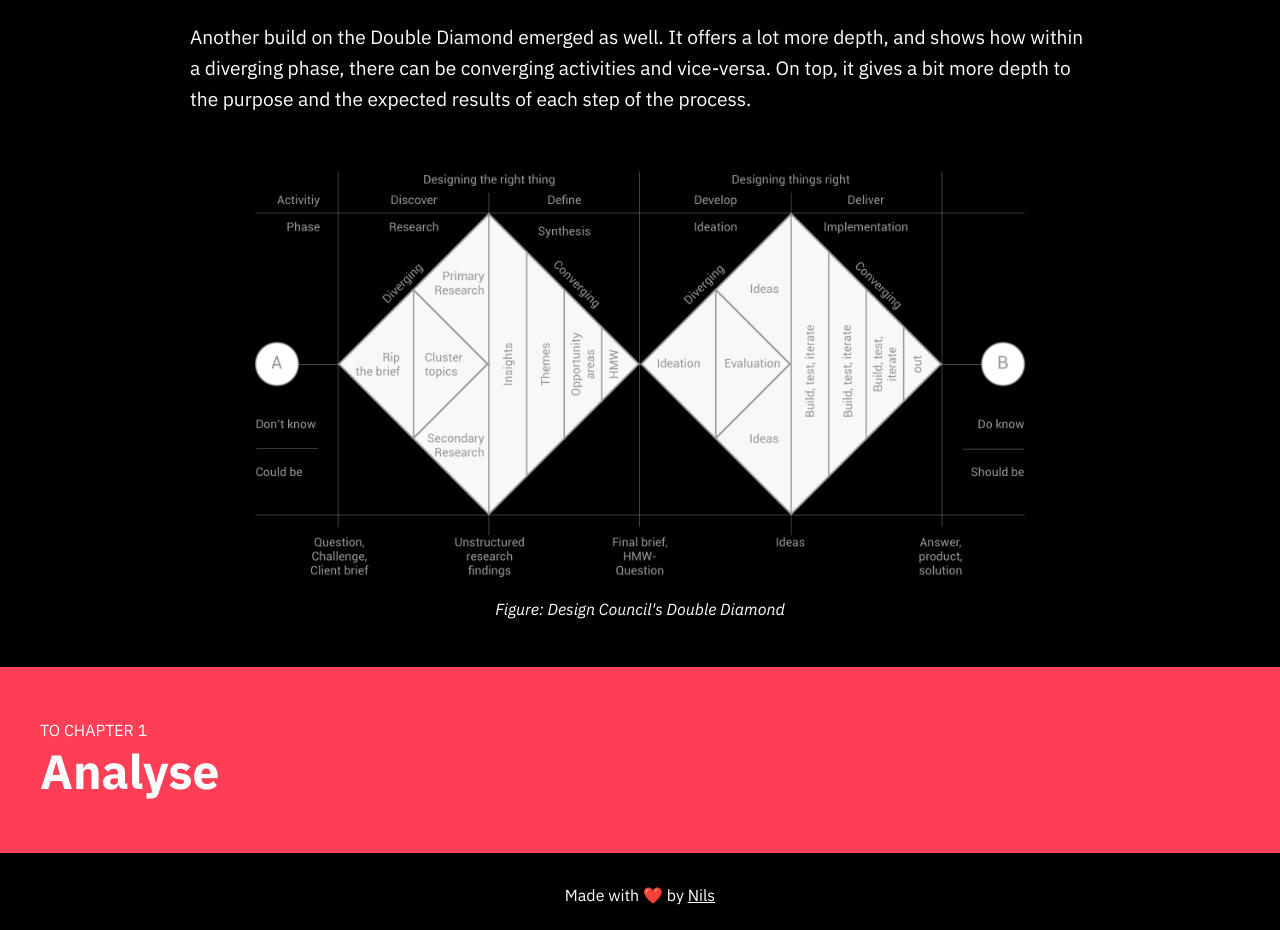
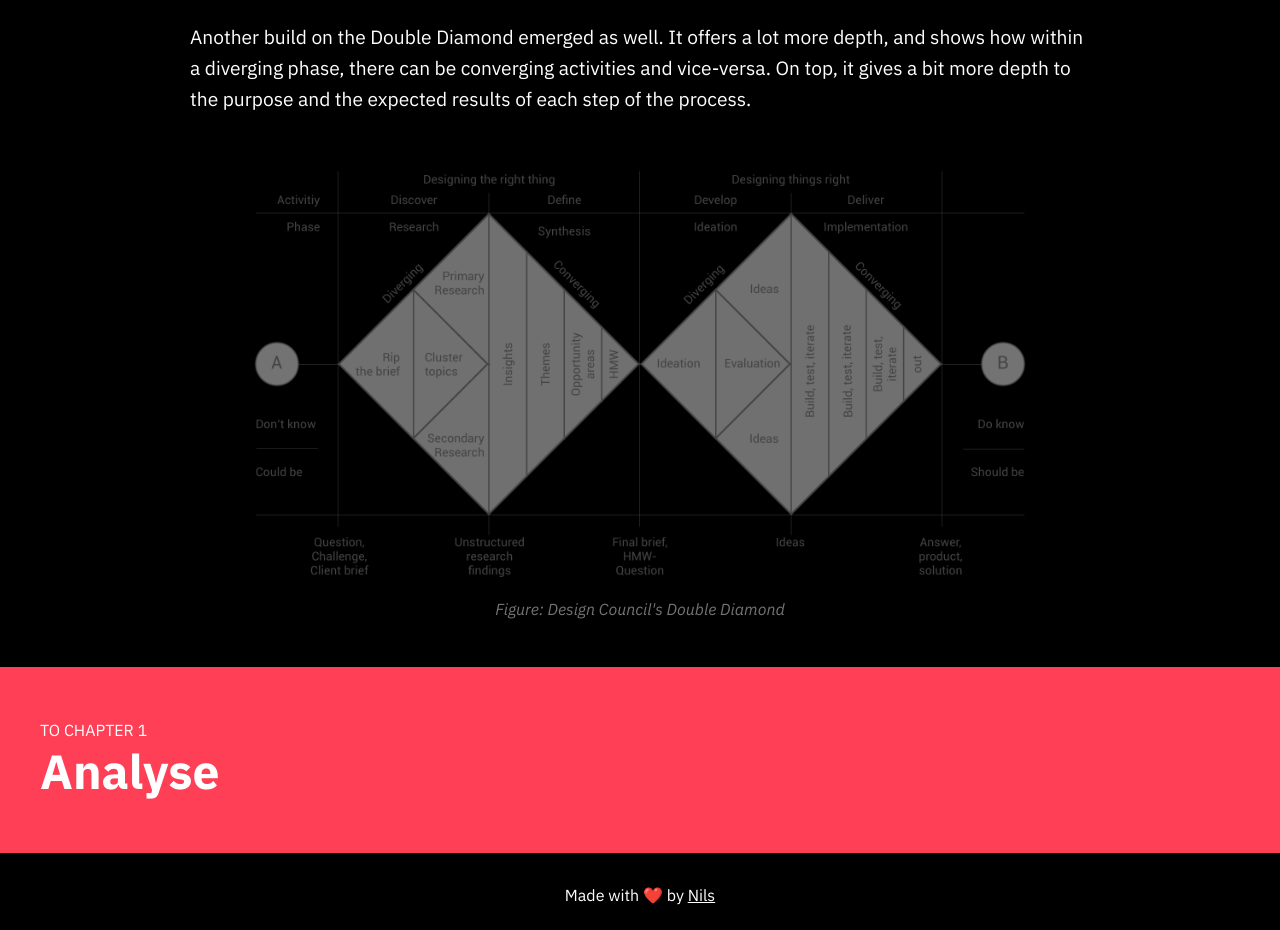
Before and after one commit to nwesthoff/ra-experience-design, a Next.js app: page /chapters/0-introduction in a window 1280 px wide. Shown: the part 845-1775 px from the top of the page. Built offline with nearby package versions, Linux system fonts and the light colour scheme.

Commit message:
✨Create ScrollToReveal component

```diff
--- /dev/null
+++ b/components/ScrollToReveal.tsx
@@ -0,0 +1,60 @@
+import React, {
+  ReactElement,
+  useRef,
+  ReactNode,
+  useEffect,
+  useState,
+} from "react";
+import mapRange from "../utils/mapRange";
+
+interface Props {
+  children: ReactNode;
+  opacity: [number, number];
+}
+
+export default function ScrollToReveal({
+  children,
+  opacity,
+}: Props): ReactElement {
+  const wrapper = useRef<HTMLDivElement>(null);
+  const [currentOpacity, setCurrentOpacity] = useState(opacity[0]);
+
+  let scheduledAnimationFrame = false;
+
+  const readAndUpdatePage = () => {
+    if (wrapper?.current !== null) {
+      const scrollTop = wrapper.current.getBoundingClientRect().top;
+      const windowHeight = window.innerHeight;
+      let progress = scrollTop / windowHeight;
+
+      if (progress > 1) {
+        progress = 1;
+      } else if (progress < 0) {
+        progress = 0;
+      } else {
+      }
+
+      const mappedProgress = mapRange(progress, 1, 0, opacity[0], opacity[1]);
+
+      setCurrentOpacity(mappedProgress);
+      scheduledAnimationFrame = false;
+    }
+  };
+
+  useEffect(() => {
+    window.onscroll = () => {
+      if (scheduledAnimationFrame) {
+        return;
+      }
+
+      scheduledAnimationFrame = true;
+      requestAnimationFrame(readAndUpdatePage);
+    };
+  }, []);
+
+  return (
+    <div ref={wrapper} style={{ opacity: currentOpacity }}>
+      {children}
+    </div>
+  );
+}
--- a/pages/chapters/0-introduction.tsx
+++ b/pages/chapters/0-introduction.tsx
@@ -5,6 +5,7 @@ import { NextPage } from "next";
 import ContentContainer from "../../components/ContentContainer";
 import Citation from "../../components/Bibliography/Citation";
 import NextChapter from "../../components/Navigation/NextChapter";
+import ScrollToReveal from "../../components/ScrollToReveal";
 
 const IntroductionPage: NextPage = () => (
   <Layout title="Introduction | RA Experience Design">
@@ -62,12 +63,18 @@ const IntroductionPage: NextPage = () => (
           process.
         </p>
 
-        <figure>
-          <a download href="/img/double-diamond.png" title="Click to download">
-            <img src="/img/double-diamond.png" style={{ maxWidth: "100%" }} />
-          </a>
-          <figcaption>Figure: Design Council's Double Diamond</figcaption>
-        </figure>
+        <ScrollToReveal opacity={[0, 1]}>
+          <figure>
+            <a
+              download
+              href="/img/double-diamond.png"
+              title="Click to download"
+            >
+              <img src="/img/double-diamond.png" style={{ maxWidth: "100%" }} />
+            </a>
+            <figcaption>Figure: Design Council's Double Diamond</figcaption>
+          </figure>
+        </ScrollToReveal>
       </ContentContainer>
     </PageWrapper>
     <NextChapter title="Analyse" index={1} />
--- /dev/null
+++ b/utils/mapRange.ts
@@ -0,0 +1,9 @@
+const mapRange = (
+  value: number,
+  x1: number,
+  y1: number,
+  x2: number,
+  y2: number
+) => ((value - x1) * (y2 - x2)) / (y1 - x1) + x2;
+
+export default mapRange;
```
